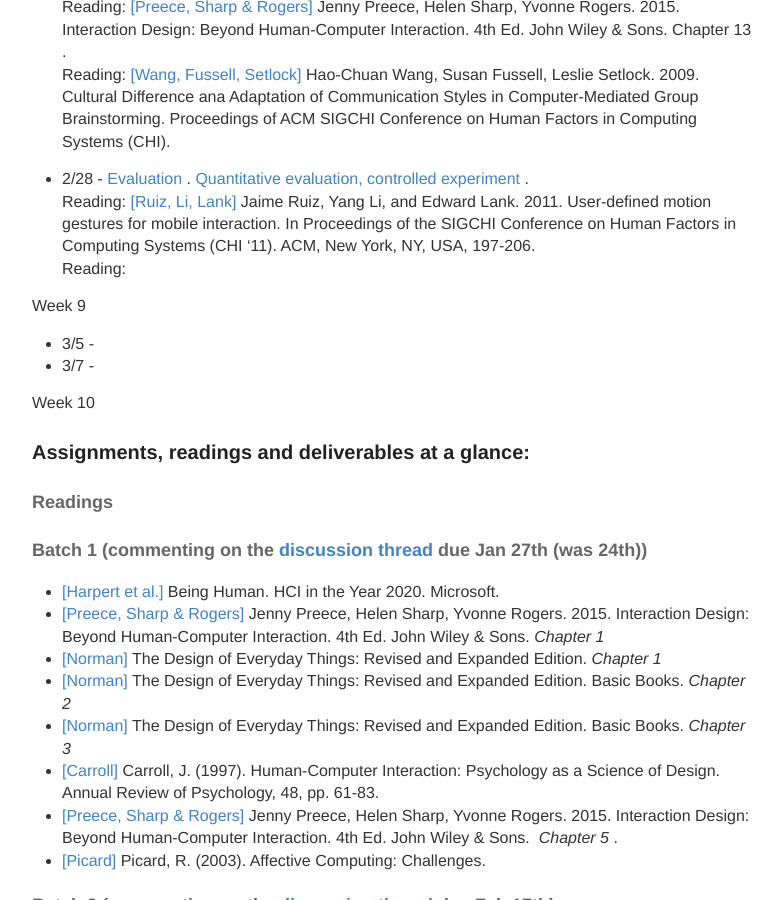
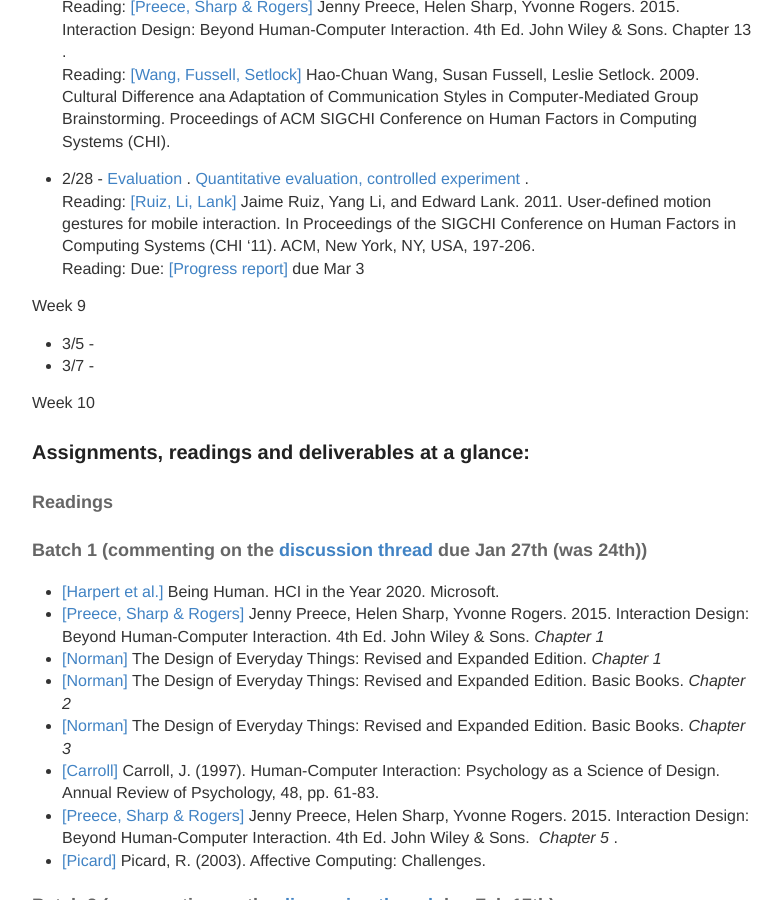
Before and after one commit to hciwang/hciwang.github.io, a Jekyll site: the page built from _posts/2018-3-25-lectures.md, in a window 1280 px wide and 900 px high, scrolled down 2494 px. Shown: the whole window, without its empty margins (248-1030 px from the left). Built offline with Jekyll 4.4.1, drawn with Linux system fonts in a browser that asks for light colours.

Commit message:
Update 2018-3-25-lectures.md

```diff
--- a/_posts/2018-3-25-lectures.md
+++ b/_posts/2018-3-25-lectures.md
@@ -85,7 +85,7 @@
 - 2/28 -  [Evaluation](https://canvas.ucdavis.edu/courses/293005/files/folder/Lecture?preview=5359172) .  [Quantitative evaluation, controlled experiment](https://canvas.ucdavis.edu/courses/293005/files/folder/Lecture?preview=5379296) .
 Reading: [[Ruiz, Li, Lank]](https://canvas.ucdavis.edu/courses/293005/files/folder/Reading?preview=5379851) Jaime Ruiz, Yang Li, and Edward Lank. 2011. User-defined motion gestures for mobile interaction. In Proceedings of the SIGCHI Conference on Human Factors in Computing Systems (CHI '11). ACM, New York, NY, USA, 197-206.
 Reading:
-
+Due: [[Progress report]](https://canvas.ucdavis.edu/courses/293005/assignments/298525) due Mar 3
 
 Week 9
 - 3/5 -
@@ -132,6 +132,6 @@
 
 #### Group project
 - [[Project proposal]](https://canvas.ucdavis.edu/courses/293005/assignments/290490) due Feb 7
-- [[Progress report]]() due Mar 1
+- [[Progress report]](https://canvas.ucdavis.edu/courses/293005/assignments/298525) due Mar 3
 - [[Final oral presentation]]()
 - [[Final report, in SIGCHI Extended Abstract Format]]() duedate TBA
```
